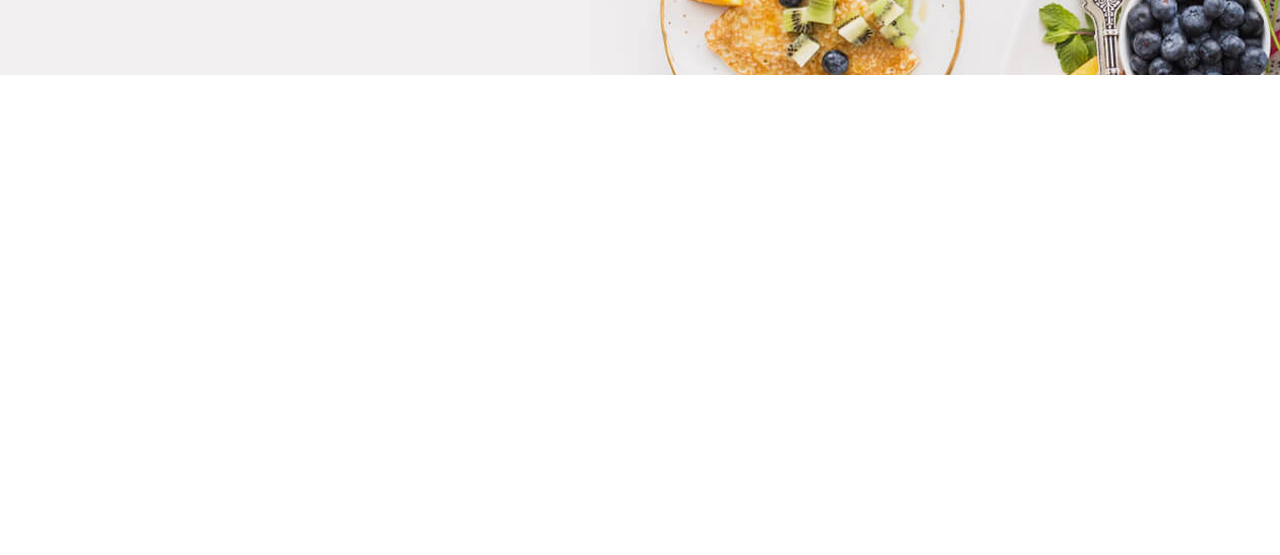
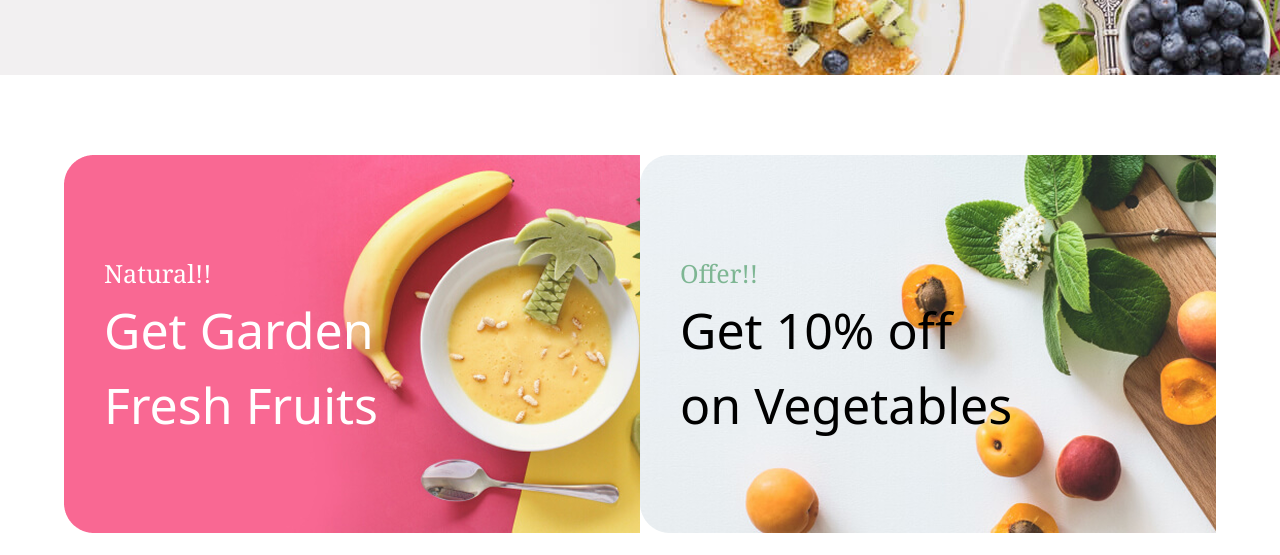
Before and after one commit to musliddinmamatqulov01-hash/muhammad-aliev, a website: page src/index.html in a window 1280 px wide. Shown: the part 671-1226 px from the top of the page. Before the commit the page ends 800 px from the top, so only its background shows below. Drawn offline with nearby package versions, Linux system fonts and the light colour scheme; files that its build step writes are made by us from their sources.

Commit message:
navbar 2

```diff
--- a/src/index.html
+++ b/src/index.html
@@ -36,5 +36,27 @@
     </div>
 </button>
 </div>
+        <section
+            class="max-w-400 m-auto w-[90%] lg:flex lg:flex-row flex flex-col lg:gap-0 gap-5 justify-between mt-20 ">
+            <div class="lg:w-166 h-100 bg-no-repeat text-white" style="background-image: url(./IMAGE\ \(18\).png);">
+                <div class="pl-10 pt-25">
+                    <p class="font-serif text-[25px]">Natural!!</p>
+                    <div>
+                        <h1 class="lg:text-[50px] text-[40px]">Get Garden </h1>
+                        <h1 class="lg:text-[50px] text-[40px]">Fresh Fruits</h1>
+                    </div>
+                </div>
+            </div>
+
+            <div class=" lg:w-166 h-100  bg-no-repeat" style="background-image: url(./IMAGE\ \(19\).png);">
+                <div class="pl-10 pt-25">
+                    <p class="font-serif text-[25px] text-[#7EB693]">Offer!!</p>
+                    <div>
+                        <h1 class="lg:text-[50px] text-[40px]">Get 10% off</h1>
+                        <h1 class="lg:text-[50px] text-[40px]">on Vegetables</h1>
+                    </div>
+                </div>
+            </div>
+        </section>
 </body>
 </html>
```
Also changed, not shown: src/IMAGE (18).png (added), src/IMAGE (19).png (added).
